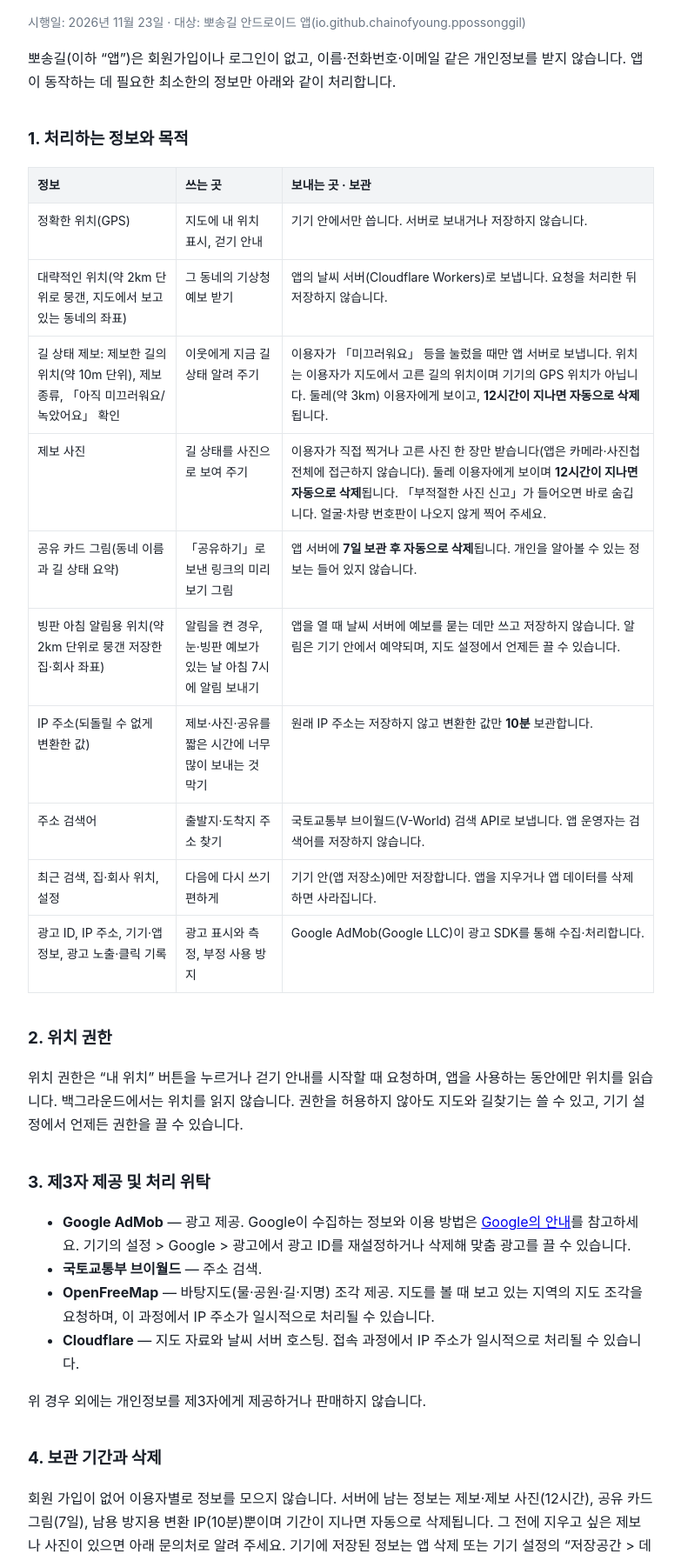
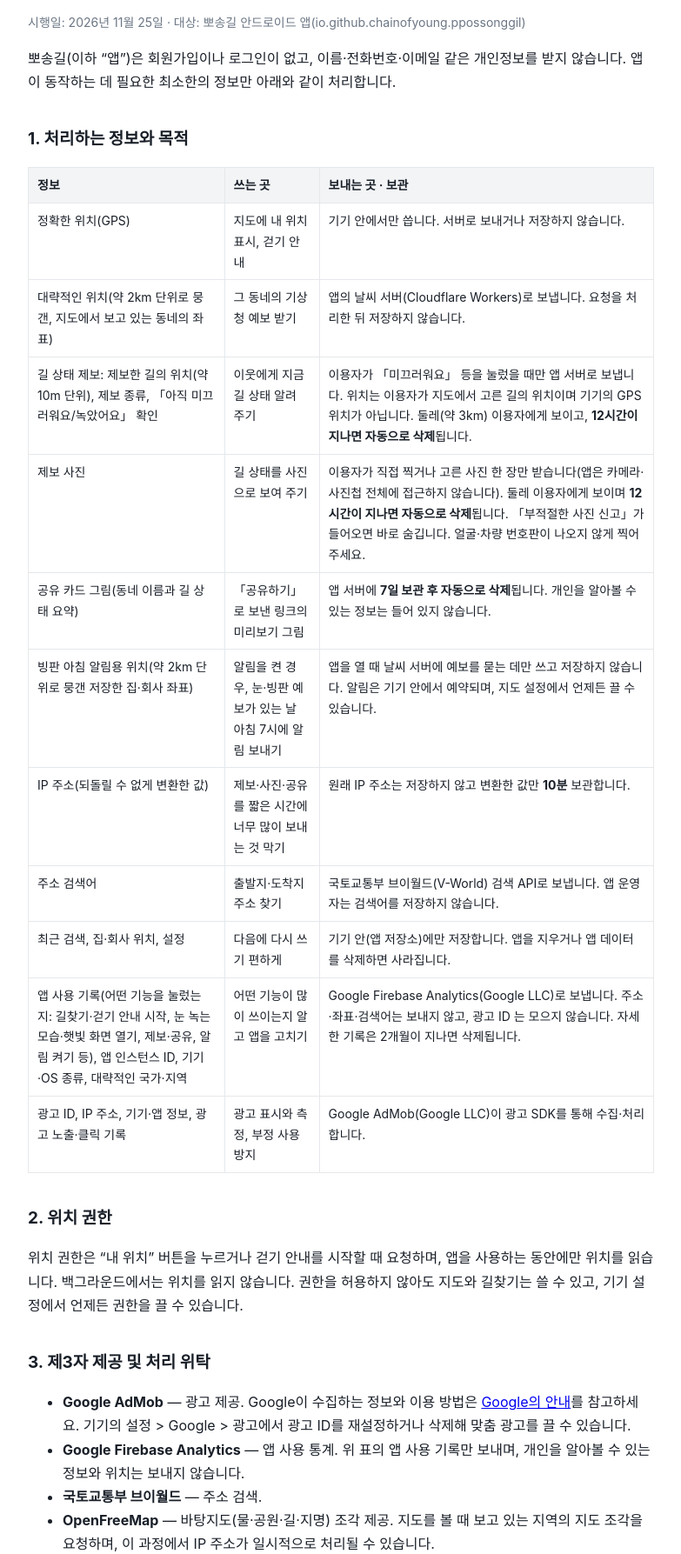
Before and after one commit to chainofyoung/choichu, a plain HTML site: page privacy/ppossong-gil/index.html in a window 1280 px wide. Shown: the part 97-1884 px from the top of the page at 87% size, without its empty margins (248-1031 px from the left). Drawn offline with Linux system fonts and the light colour scheme.

Commit message:
뽀송길 개인정보처리방침: Firebase Analytics 사용 통계 추가

```diff
--- a/privacy/ppossong-gil/index.html
+++ b/privacy/ppossong-gil/index.html
@@ -13,7 +13,7 @@
 </head>
 <body>
 <h1>뽀송길 개인정보처리방침</h1>
-<p class="sub">시행일: 2026년 11월 23일 · 대상: 뽀송길 안드로이드 앱(io.github.chainofyoung.ppossonggil)</p>
+<p class="sub">시행일: 2026년 11월 25일 · 대상: 뽀송길 안드로이드 앱(io.github.chainofyoung.ppossonggil)</p>
 
 <p>뽀송길(이하 “앱”)은 회원가입이나 로그인이 없고, 이름·전화번호·이메일 같은 개인정보를 받지 않습니다. 앱이 동작하는 데 필요한 최소한의 정보만 아래와 같이 처리합니다.</p>
 
@@ -29,6 +29,7 @@
   <tr><td>IP 주소(되돌릴 수 없게 변환한 값)</td><td>제보·사진·공유를 짧은 시간에 너무 많이 보내는 것 막기</td><td>원래 IP 주소는 저장하지 않고 변환한 값만 <b>10분</b> 보관합니다.</td></tr>
   <tr><td>주소 검색어</td><td>출발지·도착지 주소 찾기</td><td>국토교통부 브이월드(V-World) 검색 API로 보냅니다. 앱 운영자는 검색어를 저장하지 않습니다.</td></tr>
   <tr><td>최근 검색, 집·회사 위치, 설정</td><td>다음에 다시 쓰기 편하게</td><td>기기 안(앱 저장소)에만 저장합니다. 앱을 지우거나 앱 데이터를 삭제하면 사라집니다.</td></tr>
+  <tr><td>앱 사용 기록(어떤 기능을 눌렀는지: 길찾기·걷기 안내 시작, 눈 녹는 모습·햇빛 화면 열기, 제보·공유, 알림 켜기 등), 앱 인스턴스 ID, 기기·OS 종류, 대략적인 국가·지역</td><td>어떤 기능이 많이 쓰이는지 알고 앱을 고치기</td><td>Google Firebase Analytics(Google LLC)로 보냅니다. 주소·좌표·검색어는 보내지 않고, 광고 ID 는 모으지 않습니다. 자세한 기록은 2개월이 지나면 삭제됩니다.</td></tr>
   <tr><td>광고 ID, IP 주소, 기기·앱 정보, 광고 노출·클릭 기록</td><td>광고 표시와 측정, 부정 사용 방지</td><td>Google AdMob(Google LLC)이 광고 SDK를 통해 수집·처리합니다.</td></tr>
 </table>
 
@@ -38,6 +39,7 @@
 <h2>3. 제3자 제공 및 처리 위탁</h2>
 <ul>
   <li><b>Google AdMob</b> — 광고 제공. Google이 수집하는 정보와 이용 방법은 <a href="https://policies.google.com/technologies/partner-sites">Google의 안내</a>를 참고하세요. 기기의 설정 &gt; Google &gt; 광고에서 광고 ID를 재설정하거나 삭제해 맞춤 광고를 끌 수 있습니다.</li>
+  <li><b>Google Firebase Analytics</b> — 앱 사용 통계. 위 표의 앱 사용 기록만 보내며, 개인을 알아볼 수 있는 정보와 위치는 보내지 않습니다.</li>
   <li><b>국토교통부 브이월드</b> — 주소 검색.</li>
   <li><b>OpenFreeMap</b> — 바탕지도(물·공원·길·지명) 조각 제공. 지도를 볼 때 보고 있는 지역의 지도 조각을 요청하며, 이 과정에서 IP 주소가 일시적으로 처리될 수 있습니다.</li>
   <li><b>Cloudflare</b> — 지도 자료와 날씨 서버 호스팅. 접속 과정에서 IP 주소가 일시적으로 처리될 수 있습니다.</li>
```
